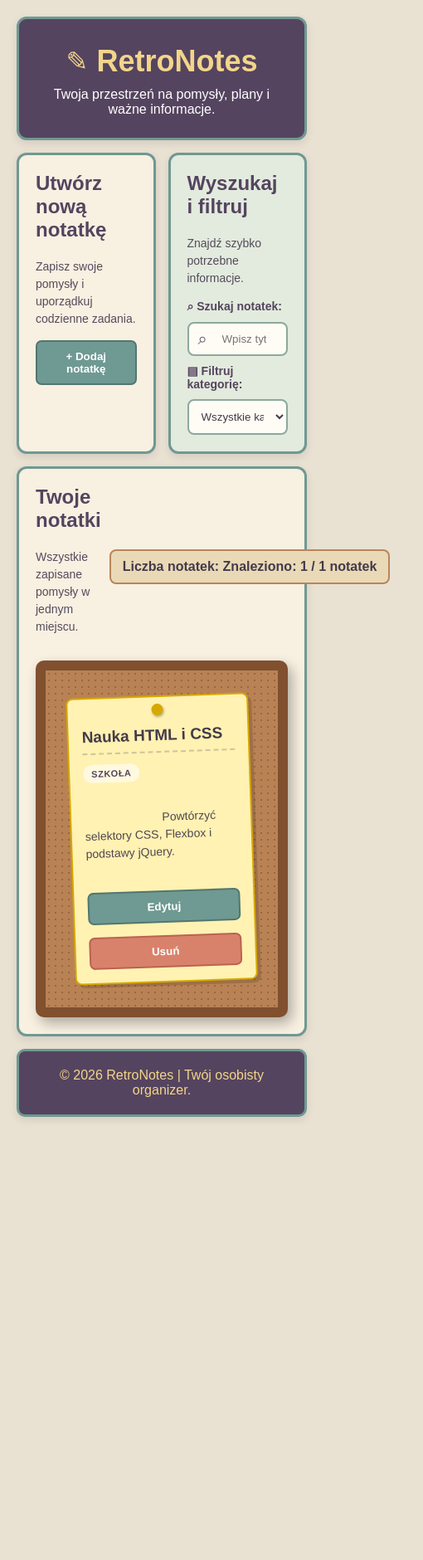
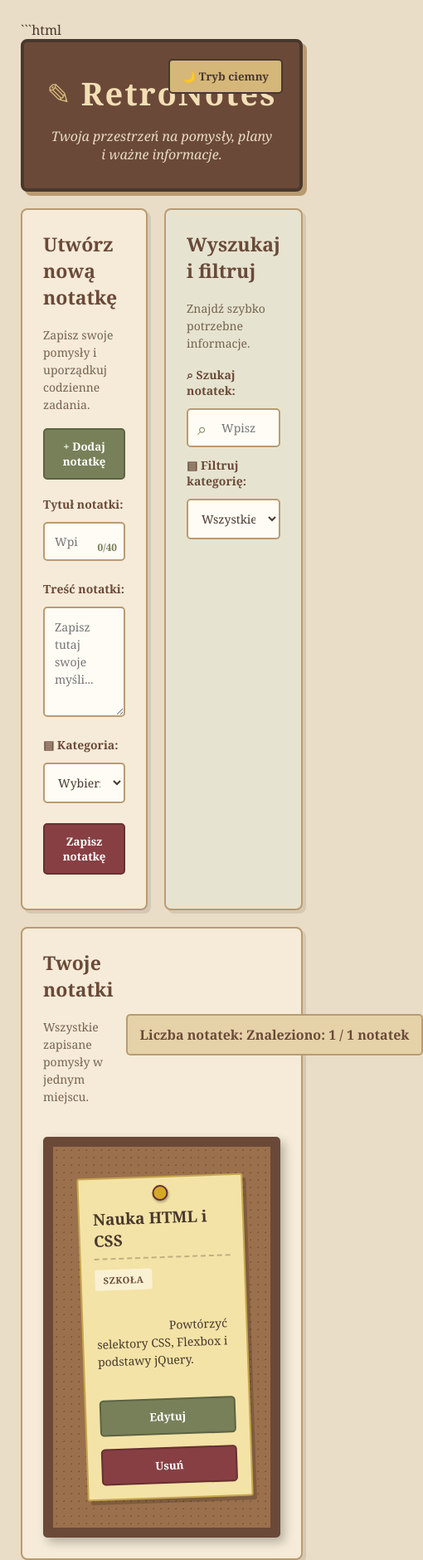
Before and after one commit to Adam161378/RetroNotes, a plain HTML site: page index.html in a window 390 px wide. Shown: the top 1880 px of the page at 83% size, 510 px wide, since content can reach past the window. Before the commit the page ends 1366 px from the top, so only its background shows below. Drawn offline with nearby package versions, Linux system fonts and the light colour scheme.

Commit message:
Dodano darkMode

````diff
--- a/index.html
+++ b/index.html
@@ -1,4 +1,4 @@
-
+```html
 <!DOCTYPE html>
 <html lang="pl">
 
@@ -28,10 +28,13 @@
                 <h1>RetroNotes</h1>
             </div>
 
+            <button type="button" class="darkMode">
+                🌙 Tryb ciemny
+            </button>
+
             <p>Twoja przestrzeń na pomysły, plany i ważne informacje.</p>
 
         </header>
-
 
         <section class="leftSide">
 
@@ -45,8 +48,7 @@
                 + Dodaj notatkę
             </button>
 
-
-            <form id="formularzNotatki" style="display: none;">
+            <form id="formularzNotatki">
 
                 <label for="tytul">Tytuł notatki:</label>
 
@@ -66,7 +68,6 @@
 
                 <p id="bladTytulu" class="komunikat"></p>
 
-
                 <label for="tresc">Treść notatki:</label>
 
                 <textarea
@@ -78,7 +79,6 @@
                 ></textarea>
 
                 <p id="bladTresci" class="komunikat"></p>
-
 
                 <label for="kategoria">▤ Kategoria:</label>
 
@@ -95,7 +95,6 @@
 
                 <p id="bladKategorii" class="komunikat"></p>
 
-
                 <button type="submit" id="addNote">
                     Zapisz notatkę
                 </button>
@@ -103,7 +102,6 @@
             </form>
 
         </section>
-
 
         <section class="rightSide">
 
@@ -119,7 +117,6 @@
 
                 <div class="poleWyszukiwania">
 
-
                     <input
                         type="search"
                         name="szukajDanych"
@@ -128,7 +125,6 @@
                     >
 
                 </div>
-
 
                 <label for="filtrujKategorie">▤ Filtruj kategorię:</label>
 
@@ -146,7 +142,6 @@
             </div>
 
         </section>
-
 
         <section class="notesSide">
 
@@ -166,7 +161,6 @@
                 </div>
 
             </div>
-
 
             <div class="tablica">
 
@@ -194,7 +188,6 @@
 
         </section>
 
-
         <footer class="footer">
 
             <p>&copy; 2026 RetroNotes | Twój osobisty organizer.</p>
@@ -203,9 +196,8 @@
 
     </div>
 
-
     <script src="script.js"></script>
 
 </body>
-
 </html>
+```
--- a/script.js
+++ b/script.js
@@ -1,43 +1,35 @@
 $(function() {
 
     let formularzWidoczny = false;
+    let edytowanaNotatka = null;
 
     let dostepneKategorie = [
         "DOM", "PRACA", "SZKOLA", "ZAKUPY",
         "FINANSE", "ZDROWIE", "INNE"
     ];
 
-    let edytowanaNotatka = null;
-    let edytowanyTytul = null;
-    let edytowanaTresc = null;
-    let edytowanaKategoria = null;
-    let edytowanaWartoscKategorii = null;
-
     $("#pokazFormularz").click(function() {
-        if (formularzWidoczny === false) {
+        if (formularzWidoczny) {
+            $("#formularzNotatki").hide(600);
+            $(this).text("+ Dodaj notatkę");
+        } else {
             $("#formularzNotatki").show(600);
             $(this).text("Schowaj formularz");
-            formularzWidoczny = true;
-        } else {
-            $("#formularzNotatki").hide(600);
-            $(this).text("+ Dodaj notatkę");
-            formularzWidoczny = false;
         }
+        formularzWidoczny = !formularzWidoczny;
     });
 
     function filtrujNotatki() {
         let szukane = $("#szukajDanych").val().toLowerCase();
-        let wybranaKategoria = $("#filtrujKategorie").val().toLowerCase();
-
+        let kategoria = $("#filtrujKategorie").val().toLowerCase();
         let znalezione = 0;
-        let wszystkie = 0;
+        let wszystkie = $(".notatka").length;
 
         $(".notatka").each(function() {
             let tekst = $(this).text().toLowerCase();
-            let klasy = $(this).attr("class").toLowerCase();
-
+            let klasy = $(this).attr("class");
             let pasujeTekst = tekst.includes(szukane);
-            let pasujeKategoria = (wybranaKategoria === "" || klasy.includes(wybranaKategoria));
+            let pasujeKategoria = kategoria === "" || klasy.split(" ").includes(kategoria);
 
             if (pasujeTekst && pasujeKategoria) {
                 $(this).show();
@@ -45,8 +37,6 @@ $(function() {
             } else {
                 $(this).hide();
             }
-
-            wszystkie++;
         });
 
         $("#liczbaNotatek").text(
@@ -58,7 +48,7 @@ $(function() {
     $("#filtrujKategorie").change(filtrujNotatki);
 
     $("#kategoria").change(function() {
-        if ($("#kategoria").val() !== "") {
+        if ($(this).val() !== "") {
             $("#bladKategorii").text("OK").css("color", "green");
         } else {
             $("#bladKategorii").text("Wybierz kategorię").css("color", "red");
@@ -72,7 +62,6 @@ $(function() {
         let tresc = $("#tresc").val().trim();
         let kategoria = $("#kategoria").val();
         let nazwaKategorii = $("#kategoria option:selected").text();
-
         let poprawny = true;
 
         if (tytul === "") {
@@ -95,53 +84,38 @@ $(function() {
             $("#bladTresci").text("");
         }
 
-        let poprawnaKategoria = dostepneKategorie.includes(kategoria);
-
-        if (poprawnaKategoria === false) {
-            $("#bladKategorii").text("Wybierz kategorię").css("color", "red");
+        if (!dostepneKategorie.includes(kategoria)) {
+            $("#bladKategorii").text("Kategoria jest wymagana").css("color", "red");
             poprawny = false;
         } else {
             $("#bladKategorii").text("OK").css("color", "green");
         }
 
-        if (poprawny === false) {
+        if (!poprawny) {
             return;
         }
 
         if (edytowanaNotatka !== null) {
-            edytowanyTytul.text(tytul);
-            edytowanaTresc.text(tresc);
-            edytowanaKategoria.text(nazwaKategorii);
+            edytowanaNotatka.find("h3").text(tytul);
+            edytowanaNotatka.find("span").text(nazwaKategorii);
+            edytowanaNotatka.find("p").text(tresc);
 
             edytowanaNotatka.removeClass(
                 "dom praca szkola zakupy finanse zdrowie inne"
             );
             edytowanaNotatka.addClass(kategoria.toLowerCase());
-
-            edytowanaWartoscKategorii = null;
             edytowanaNotatka = null;
-            edytowanyTytul = null;
-            edytowanaTresc = null;
-            edytowanaKategoria = null;
-
         } else {
             let nowaNotatka = $("<div>");
-            nowaNotatka.addClass("notatka");
-            nowaNotatka.addClass(kategoria.toLowerCase());
+            nowaNotatka.addClass("notatka " + kategoria.toLowerCase());
 
-            let tytulNotatki = $("<h3>");
-            tytulNotatki.text(tytul);
+            let tytulNotatki = $("<h3>").text(tytul);
+            let kategoriaNotatki = $("<span>").text(nazwaKategorii);
+            let trescNotatki = $("<p>").text(tresc);
 
-            let kategoriaNotatki = $("<span>");
-            kategoriaNotatki.text(nazwaKategorii);
-
-            let trescNotatki = $("<p>");
-            trescNotatki.addClass("pelnaTresc");
-            trescNotatki.text(tresc);
-
-             tytulNotatki.click(function() {
+            tytulNotatki.click(function() {
                 trescNotatki.toggle();
-             });
+            });
 
             let przyciskEdycji = $("<button>");
             przyciskEdycji.attr("type", "button");
@@ -150,15 +124,9 @@ $(function() {
 
             przyciskEdycji.click(function() {
                 edytowanaNotatka = nowaNotatka;
-                edytowanyTytul = tytulNotatki;
-                edytowanaTresc = trescNotatki;
-                edytowanaKategoria = kategoriaNotatki;
-                edytowanaWartoscKategorii = kategoria.toUpperCase();
-
                 $("#tytul").val(tytulNotatki.text());
                 $("#tresc").val(trescNotatki.text());
-                $("#kategoria").val(edytowanaWartoscKategorii);
-
+                $("#kategoria").val(kategoria.toUpperCase());
                 $("#formularzNotatki").show(400);
                 $("#pokazFormularz").text("Schowaj formularz");
                 formularzWidoczny = true;
@@ -171,15 +139,9 @@ $(function() {
 
             przyciskUsuwania.click(function() {
                 nowaNotatka.remove();
-
                 if (edytowanaNotatka === nowaNotatka) {
                     edytowanaNotatka = null;
-                    edytowanyTytul = null;
-                    edytowanaTresc = null;
-                    edytowanaKategoria = null;
-                    edytowanaWartoscKategorii = null;
                 }
-
                 filtrujNotatki();
             });
 
@@ -209,7 +171,6 @@ $(function() {
 
     $("#tytul").on("input", function() {
         let dlugosc = $(this).val().length;
-
         $("#licznikTytulu").text(dlugosc + "/40");
 
         if (dlugosc === 0) {
@@ -238,4 +199,7 @@ $(function() {
 
     filtrujNotatki();
 
+    $(".darkMode").on("click", function() {
+        $("body").toggleClass("dark-mode");
+    });
 });
--- a/style.css
+++ b/style.css
@@ -1,14 +1,13 @@
-
 * {
     box-sizing: border-box;
 }
 
 body {
     margin: 0;
-    padding: 20px;
-    background-color: #E9E1D2;
-    font-family: Arial, sans-serif;
-    color: #443A4A;
+    padding: 25px;
+    background-color: #E9DDC7;
+    font-family: Georgia, serif;
+    color: #49382D;
 }
 
 .container {
@@ -21,77 +20,99 @@ body {
         "leftSide rightSide"
         "notesSide notesSide"
         "footer footer";
-    gap: 15px;
+    gap: 20px;
 }
 
 .header {
     grid-area: header;
-    background-color: #55445F;
-    color: #F2D58A;
-    padding: 25px;
+    position: relative;
+    padding: 30px;
+    background-color: #6B4938;
+    color: #F3DFB5;
     text-align: center;
-    border: 3px solid #6F9993;
-    border-radius: 12px;
-    box-shadow: 0 4px 10px rgba(68, 58, 74, 0.12);
+    border: 4px solid #49382D;
+    border-radius: 8px;
+    box-shadow: 5px 5px 0 #B99B72;
 }
 
 .logo {
     display: flex;
     justify-content: center;
     align-items: center;
-    gap: 10px;
+    gap: 12px;
 }
 
 .logoIcon {
-    font-size: 32px;
+    font-size: 35px;
+    color: #D5B77A;
 }
 
 .header h1 {
     margin: 5px 0;
-    font-size: 36px;
+    font-size: 38px;
+    letter-spacing: 2px;
 }
 
 .header p {
-    margin: 5px 0 0;
-    color: #FFFFFF;
+    margin: 10px 0 0;
+    color: #E9DDC7;
+    font-style: italic;
+}
+
+.darkMode {
+    position: absolute;
+    right: 20px;
+    top: 20px;
+    padding: 10px 15px;
+    background-color: #D5B77A;
+    color: #49382D;
+    border: 2px solid #49382D;
+    border-radius: 5px;
+    font-family: Georgia, serif;
+    font-weight: bold;
+    cursor: pointer;
+    transition: 0.2s;
+}
+
+.darkMode:hover {
+    background-color: #78805A;
+    color: white;
+}
+
+.leftSide,
+.rightSide,
+.notesSide {
+    padding: 25px;
+    border: 2px solid #B99B72;
+    border-radius: 8px;
+    box-shadow: 4px 4px 0 rgba(73, 56, 45, 0.12);
 }
 
 .leftSide {
     grid-area: leftSide;
-    background-color: #F8F0E1;
-    padding: 20px;
-    border: 3px solid #6F9993;
-    border-radius: 12px;
-    box-shadow: 0 4px 10px rgba(68, 58, 74, 0.12);
+    background-color: #F5EBD8;
 }
 
 .rightSide {
     grid-area: rightSide;
-    background-color: #E2EBDD;
-    padding: 20px;
-    border: 3px solid #6F9993;
-    border-radius: 12px;
-    box-shadow: 0 4px 10px rgba(68, 58, 74, 0.12);
+    background-color: #E6E4D0;
 }
 
 .notesSide {
     grid-area: notesSide;
-    background-color: #F8F0E1;
-    padding: 20px;
-    border: 3px solid #6F9993;
-    border-radius: 12px;
-    box-shadow: 0 4px 10px rgba(68, 58, 74, 0.12);
+    background-color: #F5EBD8;
 }
 
 h2 {
     margin-top: 0;
-    color: #55445F;
+    color: #6B4938;
+    font-size: 23px;
 }
 
 .opisSekcji {
-    color: #554B5C;
+    color: #76634F;
     font-size: 14px;
-    margin-bottom: 15px;
+    margin-bottom: 18px;
     line-height: 1.5;
 }
 
@@ -99,45 +120,38 @@ form,
 .filtry {
     display: flex;
     flex-direction: column;
-    gap: 10px;
+    gap: 12px;
 }
 
 label {
     font-weight: bold;
     font-size: 14px;
-    color: #55445F;
+    color: #6B4938;
 }
 
 input,
 textarea,
 select {
     width: 100%;
-    padding: 11px;
-    border: 2px solid #8BA99C;
-    border-radius: 8px;
+    padding: 12px;
+    border: 2px solid #B99B72;
+    border-radius: 5px;
     background-color: #FFFCF5;
-    color: #443A4A;
-    font-family: Arial, sans-serif;
-    transition: 0.2s;
+    color: #49382D;
+    font-family: Georgia, serif;
+    font-size: 14px;
 }
 
 input:focus,
 textarea:focus,
 select:focus {
     outline: none;
-    border-color: #66536F;
-    box-shadow: 0 0 0 3px rgba(102, 83, 111, 0.12);
-}
-
-input:hover,
-textarea:hover,
-select:hover {
-    border-color: #66536F;
+    border-color: #78805A;
 }
 
 textarea {
     resize: vertical;
-    min-height: 100px;
+    min-height: 110px;
     line-height: 1.5;
 }
 
@@ -154,7 +168,7 @@ textarea {
     right: 10px;
     bottom: 8px;
     font-size: 12px;
-    color: #66536F;
+    color: #78805A;
     font-weight: bold;
 }
 
@@ -174,8 +188,7 @@ textarea {
     top: 50%;
     transform: translateY(-50%);
     font-size: 20px;
-    color: #66536F;
-    pointer-events: none;
+    color: #78805A;
 }
 
 #bladTytulu,
@@ -183,28 +196,27 @@ textarea {
 #bladKategorii {
     margin: 0;
     font-size: 12px;
-    color: #C44747;
+    color: #873F43;
 }
 
 button {
-    padding: 10px 14px;
-    background-color: #66536F;
-    color: white;
-    border: 2px solid #493D50;
-    border-radius: 7px;
+    padding: 11px 15px;
+    background-color: #78805A;
+    color: #FFFFFF;
+    border: 2px solid #5C6343;
+    border-radius: 5px;
     cursor: pointer;
+    font-family: Georgia, serif;
     font-weight: bold;
     transition: 0.2s;
 }
 
 button:hover {
-    background-color: #80698B;
-    transform: translateY(-2px);
-    box-shadow: 0 3px 6px rgba(0, 0, 0, 0.2);
+    background-color: #626B48;
 }
 
 button:active {
-    transform: translateY(0);
+    transform: scale(0.98);
 }
 
 button:disabled {
@@ -213,21 +225,17 @@ button:disabled {
 }
 
 #pokazFormularz {
-    background-color: #6F9993;
-    border-color: #52766F;
-}
-
-#pokazFormularz:hover {
-    background-color: #82AAA2;
+    background-color: #78805A;
+    border-color: #5C6343;
 }
 
 #addNote {
-    background-color: #D9826B;
-    border-color: #B96350;
+    background-color: #873F43;
+    border-color: #682F32;
 }
 
 #addNote:hover {
-    background-color: #E69A85;
+    background-color: #6F3034;
 }
 
 #formularzNotatki {
@@ -238,48 +246,49 @@ button:disabled {
     display: flex;
     justify-content: space-between;
     align-items: center;
-    gap: 10px;
-    margin-bottom: 15px;
+    gap: 15px;
+    margin-bottom: 20px;
 }
 
 .statystyka {
-    padding: 10px 14px;
-    background-color: #E9D9B7;
-    border: 2px solid #B9855B;
-    border-radius: 8px;
+    padding: 12px 15px;
+    background-color: #E5D2A8;
+    border: 2px solid #B99B72;
+    border-radius: 5px;
     font-weight: bold;
+    color: #6B4938;
     white-space: nowrap;
 }
 
 .tablica {
     display: grid;
     grid-template-columns: repeat(auto-fill, minmax(200px, 1fr));
-    gap: 25px;
-    padding: 30px;
+    gap: 30px;
+    padding: 35px;
     min-height: 350px;
-    background: #B98255;
-    background-image: radial-gradient(#9B653F 1px, transparent 1px);
-    background-size: 8px 8px;
-    border: 12px solid #80502F;
-    border-radius: 10px;
-    box-shadow: 5px 7px 15px rgba(0, 0, 0, 0.3);
+    background-color: #9B704D;
+    background-image: radial-gradient(#805638 1px, transparent 1px);
+    background-size: 9px 9px;
+    border: 12px solid #6B4938;
+    border-radius: 5px;
+    box-shadow: 5px 6px 12px rgba(0, 0, 0, 0.25);
 }
 
 .notatka {
+    position: relative;
+    width: 100%;
     min-width: 0;
-    width: 100%;
     min-height: 230px;
     padding: 35px 16px 16px;
-    border: 2px solid;
-    border-radius: 8px;
+    border: 2px solid #B99B72;
+    border-radius: 3px;
     display: flex;
     flex-direction: column;
     align-items: flex-start;
     gap: 12px;
-    box-shadow: 4px 4px 0 rgba(0, 0, 0, 0.15);
+    box-shadow: 4px 5px 0 rgba(0, 0, 0, 0.18);
     overflow-wrap: anywhere;
-    position: relative;
-    transition: 0.3s;
+    transition: 0.2s;
 }
 
 .notatka:nth-child(odd) {
@@ -290,107 +299,104 @@ button:disabled {
     transform: rotate(2deg);
 }
 
-.notatka:nth-child(odd):hover,
-.notatka:nth-child(even):hover {
-    transform: translateY(-5px) rotate(0deg);
-}
-
 .notatka:hover {
-    box-shadow: 5px 8px 12px rgba(0, 0, 0, 0.25);
+    transform: rotate(0deg) translateY(-4px);
+    box-shadow: 6px 8px 12px rgba(0, 0, 0, 0.25);
 }
 
 .notatka::before {
     content: "";
     position: absolute;
-    top: 8px;
+    top: 9px;
     left: 50%;
     transform: translateX(-50%);
-    width: 14px;
-    height: 14px;
+    width: 15px;
+    height: 15px;
     border-radius: 50%;
-    background: #D94B4B;
+    background-color: #873F43;
+    border: 2px solid #682F32;
     box-shadow: 1px 2px 3px rgba(0, 0, 0, 0.3);
 }
 
+.notatka.szkola {
+    background-color: #F3E3A6;
+    border-color: #C6A64E;
+}
+
+.notatka.dom {
+    background-color: #D8DFC0;
+    border-color: #78805A;
+}
+
+.notatka.praca {
+    background-color: #E5D3C2;
+    border-color: #A77B5B;
+}
+
+.notatka.zakupy {
+    background-color: #F0D0BD;
+    border-color: #C47B5B;
+}
+
+.notatka.finanse {
+    background-color: #D8D9C9;
+    border-color: #858B70;
+}
+
+.notatka.zdrowie {
+    background-color: #EBCFD0;
+    border-color: #B66D72;
+}
+
+.notatka.inne {
+    background-color: #E5DDCB;
+    border-color: #A99B80;
+}
+
 .notatka.szkola::before {
-    background: #D6A900;
+    background-color: #D5A928;
 }
 
 .notatka.dom::before {
-    background: #419B79;
+    background-color: #78805A;
 }
 
 .notatka.praca::before {
-    background: #9061B5;
+    background-color: #A77B5B;
 }
 
 .notatka.zakupy::before {
-    background: #D66A50;
+    background-color: #C47B5B;
 }
 
 .notatka.finanse::before {
-    background: #657BC7;
+    background-color: #858B70;
 }
 
 .notatka.zdrowie::before {
-    background: #D66B88;
+    background-color: #B66D72;
 }
 
 .notatka.inne::before {
-    background: #898273;
-}
-
-.notatka.szkola {
-    background-color: #FFF2B2;
-    border-color: #D6A900;
-}
-
-.notatka.dom {
-    background-color: #CDE8D8;
-    border-color: #419B79;
-}
-
-.notatka.praca {
-    background-color: #E2D4F0;
-    border-color: #9061B5;
-}
-
-.notatka.zakupy {
-    background-color: #F8D5C8;
-    border-color: #D66A50;
-}
-
-.notatka.finanse {
-    background-color: #D9E0F5;
-    border-color: #657BC7;
-}
-
-.notatka.zdrowie {
-    background-color: #F5D5DF;
-    border-color: #D66B88;
-}
-
-.notatka.inne {
-    background-color: #E5E0D5;
-    border-color: #898273;
+    background-color: #A99B80;
 }
 
 .notatka h3 {
     width: 100%;
     margin: 0;
+    padding-bottom: 8px;
+    border-bottom: 2px dashed rgba(73, 56, 45, 0.3);
+    color: #49382D;
     font-size: 19px;
-    color: #443A4A;
-    border-bottom: 2px dashed rgba(68, 58, 74, 0.25);
-    padding-bottom: 8px;
 }
 
 .notatka > span {
     display: inline-block;
     width: fit-content;
     padding: 5px 10px;
-    border-radius: 20px;
-    background-color: rgba(255, 255, 255, 0.6);
-    color: #55445F;
+    border-radius: 3px;
+    background-color: rgba(255, 255, 255, 0.5);
+    color: #6B4938;
     font-size: 11px;
     font-weight: bold;
     letter-spacing: 0.5px;
@@ -399,9 +405,9 @@ button:disabled {
 .notatka p {
     width: 100%;
     margin: 0;
+    color: #49382D;
     font-size: 14px;
     line-height: 1.5;
-    color: #514653;
     white-space: pre-wrap;
     overflow-wrap: anywhere;
 }
@@ -412,34 +418,82 @@ button:disabled {
 }
 
 .notatka .edycja {
-    background-color: #6F9993;
-    border-color: #52766F;
-}
-
-.notatka .edycja:hover {
-    background-color: #82AAA2;
+    background-color: #78805A;
+    border-color: #5C6343;
 }
 
 .notatka .usun {
-    background-color: #D9826B;
-    border-color: #B96350;
+    background-color: #873F43;
+    border-color: #682F32;
 }
 
 .notatka .usun:hover {
-    background-color: #E69A85;
+    background-color: #6F3034;
 }
 
 .footer {
     grid-area: footer;
-    background-color: #55445F;
-    color: #F2D58A;
+    padding: 18px;
+    background-color: #6B4938;
+    color: #F3DFB5;
     text-align: center;
-    padding: 15px;
-    border: 3px solid #6F9993;
-    border-radius: 10px;
-    box-shadow: 0 4px 10px rgba(68, 58, 74, 0.12);
+    border: 3px solid #49382D;
+    border-radius: 5px;
+    box-shadow: 4px 4px 0 #B99B72;
 }
 
 .footer p {
     margin: 5px 0;
 }
+
+body.dark-mode {
+    background-color: #191720;
+    color: #F3EDE4;
+}
+
+.dark-mode .header,
+.dark-mode .footer {
+    background-color: #30263A;
+    border-color: #557C78;
+}
+
+.dark-mode .leftSide,
+.dark-mode .rightSide,
+.dark-mode .notesSide {
+    background-color: #292532;
+    border-color: #557C78;
+}
+
+.dark-mode h2 {
+    color: #F2D58A;
+}
+
+.dark-mode p,
+.dark-mode label {
+    color: #F3EDE4;
+}
+
+.dark-mode input,
+.dark-mode textarea,
+.dark-mode select {
+    background-color: #383341;
+    color: #FFFFFF;
+    border-color: #557C78;
+}
+
+.dark-mode button {
+    background-color: #80698B;
+    color: white;
+    border-color: #55445F;
+}
+
+.dark-mode .statystyka {
+    background-color: #383341;
+    color: #F2D58A;
+    border-color: #80698B;
+}
+
+.dark-mode .tablica {
+    background-color: #191720;
+    border-color: #80698B;
+}
````
